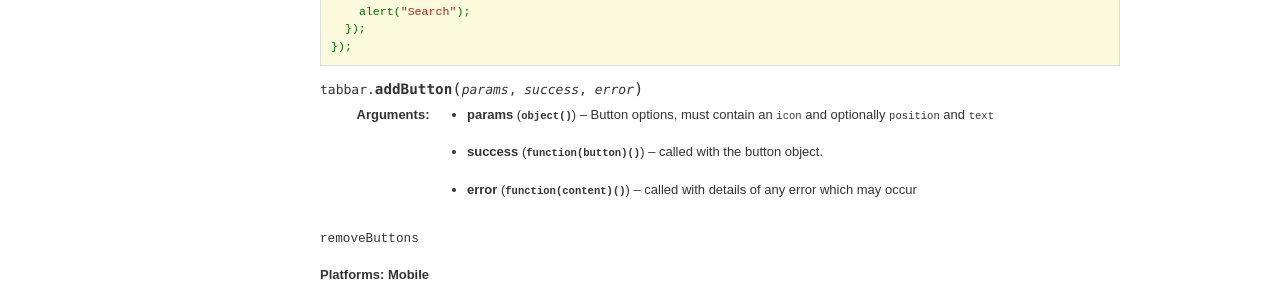
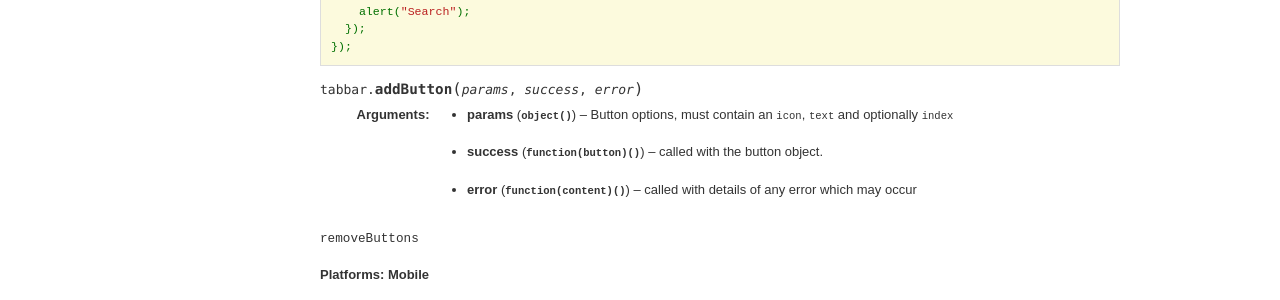
Before and after one commit to trigger-corp/Forge-Documentation, a Sphinx documentation site: the page built from source/api/tabbar.rst, in a window 1280 px wide. Shown: the part 1675-1975 px from the top of the page. Built offline with Sphinx 7.4.7, drawn with Linux system fonts in a browser that asks for light colours; some web fonts are replaced.

Commit message:
Minor fix.

```diff
--- a/source/api/tabbar.rst
+++ b/source/api/tabbar.rst
@@ -79,7 +79,7 @@ Example::
 
 .. js:function:: tabbar.addButton(params, success, error)
 
-    :param object params: Button options, must contain an ``icon`` and optionally ``position`` and ``text``
+    :param object params: Button options, must contain an ``icon``, ``text`` and optionally ``index``
     :param function(button) success: called with the button object.
     :param function(content) error: called with details of any error which may occur
 
```
